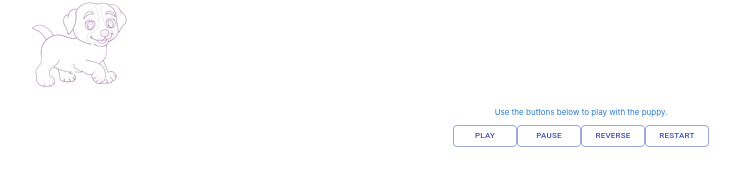
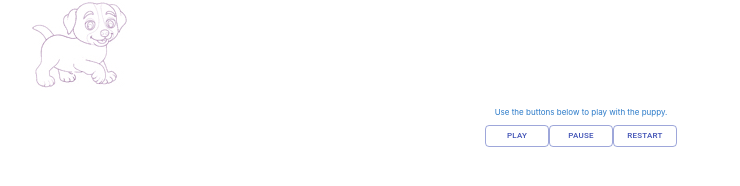
Before and after one commit to StaceyRyan/dog_walker_organiser, a React (Create React App) app in the folder walkies_frontend/: page / in a window 1280 px wide. Shown: the part 132-318 px from the top of the page, without its empty margins (59-799 px from the left). Built offline with nearby package versions, Linux system fonts and the light colour scheme; no server answers.

Commit message:
Adding draft readme

```diff
--- a/walkies_frontend/src/components/animationComponents/WaggyTail.js
+++ b/walkies_frontend/src/components/animationComponents/WaggyTail.js
@@ -109,11 +109,11 @@ class WaggyTail extends React.Component {
                             color="primary" variant="outlined"
                             style={{ fontSize: '8px' }} size="small">
                             Pause</Button>
-                    <Button className="btn gsap-btn"
+                    {/* <Button className="btn gsap-btn"
                             onClick={() => this.dogTween.reverse()}
                             color="primary" variant="outlined"
                             style={{ fontSize: '8px' }} size="small">
-                            Reverse</Button>
+                            Reverse</Button> */}
                     <Button className="btn gsap-btn"
                             onClick={() => this.dogTween.restart()}
                             color="primary" variant="outlined"
```
Also changed, not shown: 1 other file (tests, documents, lock files or other folders).
